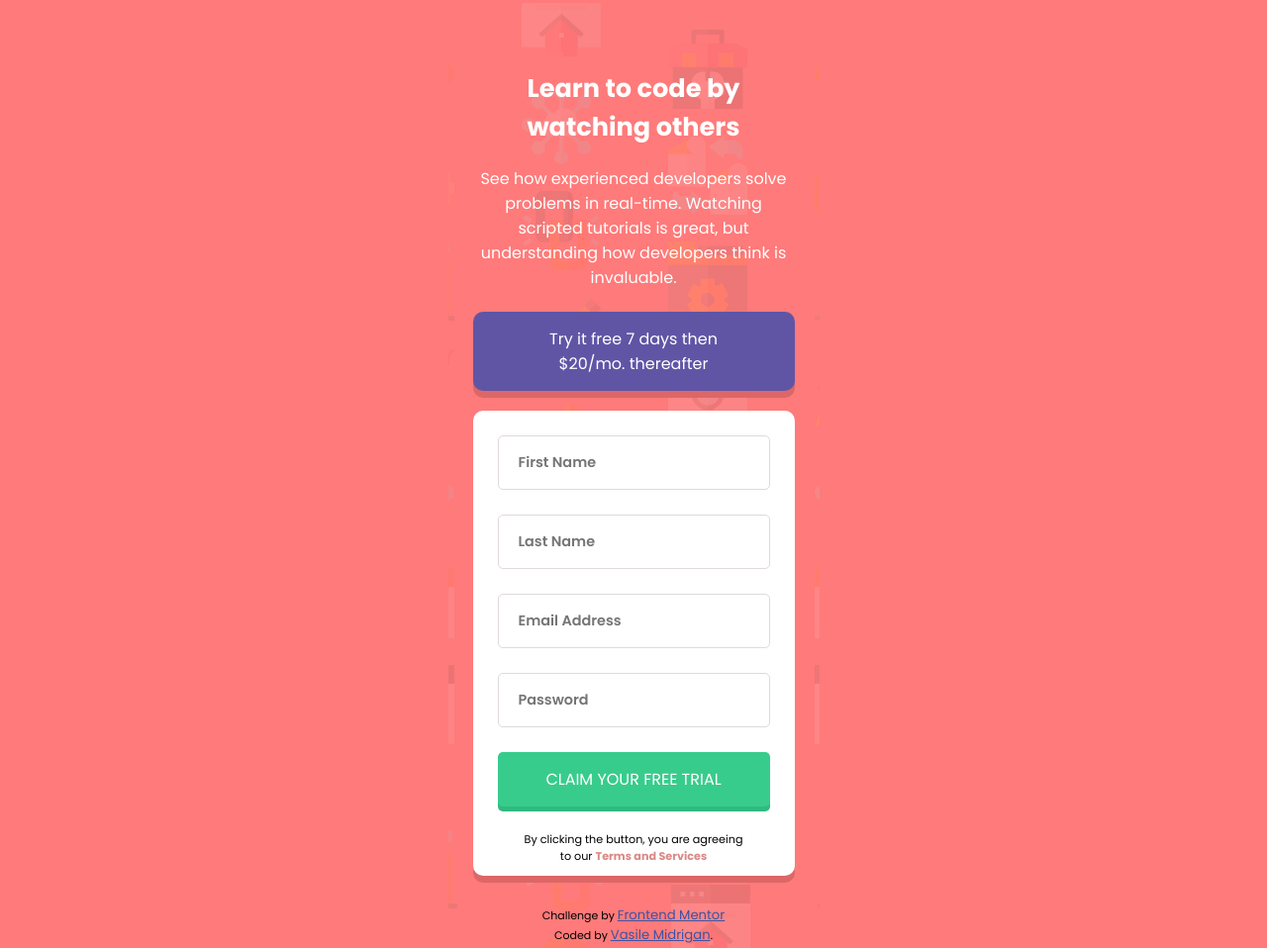
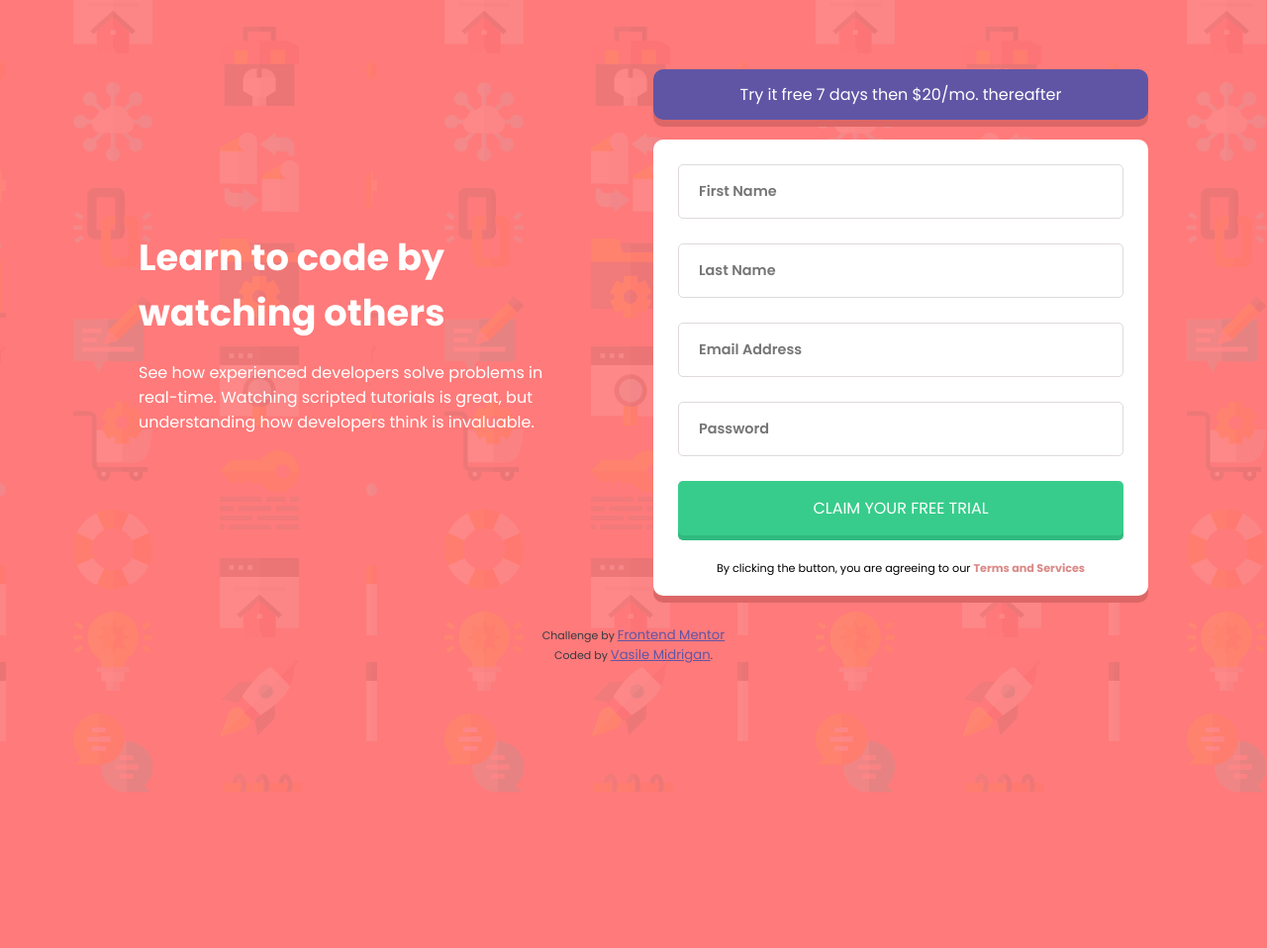
Before and after one commit to vasilemidrigan/sign-up-form, a plain HTML site: page index.html in a window 1280 px wide. Shown: the top 958 px of the page at 99% size. After the commit the page ends 800 px from the top, so only its background shows below. Drawn offline with Linux system fonts and the light colour scheme.

Commit message:
desktop layout done, project done.

```diff
--- a/index.html
+++ b/index.html
@@ -2,7 +2,7 @@
 <html lang="en">
   <head>
     <meta charset="UTF-8" />
-    <!-- displays site properly based on user's device -->
+    <!-- Displays site properly based on user's device -->
     <meta name="viewport" content="width=device-width, initial-scale=1.0" />
     <!-- CSS Main file link -->
     <link rel="stylesheet" href="main.css" type="text/css" />
@@ -14,7 +14,7 @@
       sizes="32x32"
       href="./images/favicon-32x32.png"
     />
-    <title>Intro component with sign up form</title>
+    <title>Sign up form intro component</title>
   </head>
   <body>
     <!-- Main Wrapper -->
@@ -32,8 +32,7 @@
       </section>
       <!-- Sign Up Form Section -->
       <section role="sign-up" class="sign-up">
-        <!-- using novalidate attr in order to take controll over form
-                validation. -->
+        <!-- using novalidate attr in order to apply our own validation and styles. -->
         <form method="GET" id="form" novalidate>
           <!-- First Name Input -->
           <div class="input">
@@ -67,7 +66,6 @@
             />
             <p class="error_message hidden"></p>
           </div>
-
           <!-- Email Input -->
           <div class="input">
             <input
@@ -84,7 +82,6 @@
             />
             <p class="error_message hidden"></p>
           </div>
-
           <!-- Password Input -->
           <div class="input">
             <input
--- a/main.css
+++ b/main.css
@@ -36,9 +36,10 @@ body {
   justify-content: center;
   align-items: center;
   width: 100vw;
+  min-width: 300px;
   height: 100%;
   padding: 20px;
-  background: url(images/bg-intro-mobile.png) center no-repeat;
+  background: url(images/bg-intro-mobile.png);
   background-color: var(--red);
 }
 h1 {
@@ -46,8 +47,11 @@ h1 {
   margin-bottom: 20px;
   padding: 0 50px 0 50px;
 }
-/* Specific Styles */
+/* ========================================================================= */
+/* ================================Specific Styles ==========================*/
+/* ========================================================================= */
 /* ============== Main Wrapper =============*/
+/* ======================================== */
 /* (common styles in the main wrapper) */
 /* Header and Trial Section (common styles) */
 header,
@@ -143,6 +147,9 @@ button:hover {
   font-size: 1em;
   font-weight: 800;
 }
+.terms span:hover {
+  cursor: pointer;
+}
 /* Error messages styles */
 /* Exclamation Mark Icon */
 .error_sign {
@@ -161,6 +168,7 @@ button:hover {
 }
 /* Error input styles */
 .input_error_state {
+  color: var(--red);
   border: 1px solid var(--border-input-error);
   background-color: var(--background-input-error);
 }
@@ -168,18 +176,50 @@ button:hover {
 .hidden {
   display: none;
 }
+/* ========================================= */
 /* ============= Footer Section =============*/
+/* ========================================= */
 footer {
-  margin: 30px;
+  margin: 50px;
+  color: var(--input-font-color);
 }
 .attribution {
   font-size: 11px;
   text-align: center;
 }
 .attribution a {
-  color: hsl(228, 45%, 44%);
+  color: var(--blue);
   font-size: 1.2em;
 }
 /* =========================================================== */
 /* ==================== Desktop Version =======================*/
 /* =========================================================== */
+@media (min-width: 900px) {
+  main {
+    width: 90%;
+    max-width: 1000px;
+    display: grid;
+    grid-template: 10% 90% / 50% 50%;
+    grid-template-areas:
+      "header trial"
+      "header sign-up";
+    grid-gap: 20px;
+    margin-top: 50px;
+  }
+  header {
+    display: flex;
+    flex-direction: column;
+    justify-content: center;
+    align-items: center;
+    text-align: left;
+    margin-right: 50px;
+  }
+  h1 {
+    font-size: 2.3em;
+    margin-bottom: 20px;
+    padding: unset;
+  }
+  footer {
+    margin: 50px;
+  }
+}
```
Also changed, not shown: main.js (+37 -8 lines), images/screenshots/desktop-version.png (added), images/screenshots/desktop_version_error_styles.jpg (added), images/screenshots/desktop_version_input_pass_validation.jpg (added), images/screenshots/mob_version_error_states.jpg (added), images/screenshots/mob_version_error_states_1.jpg (added), 3 other files.
